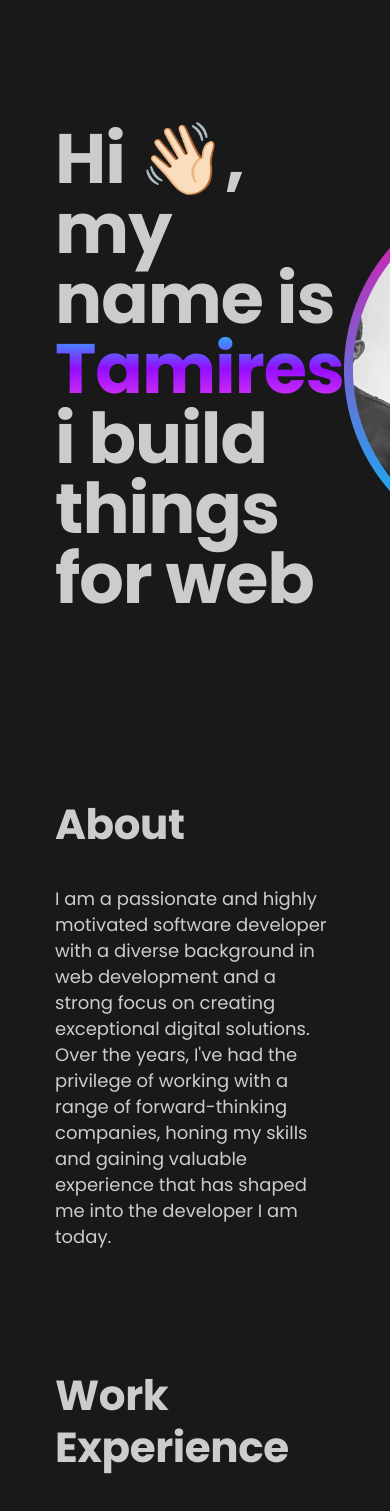
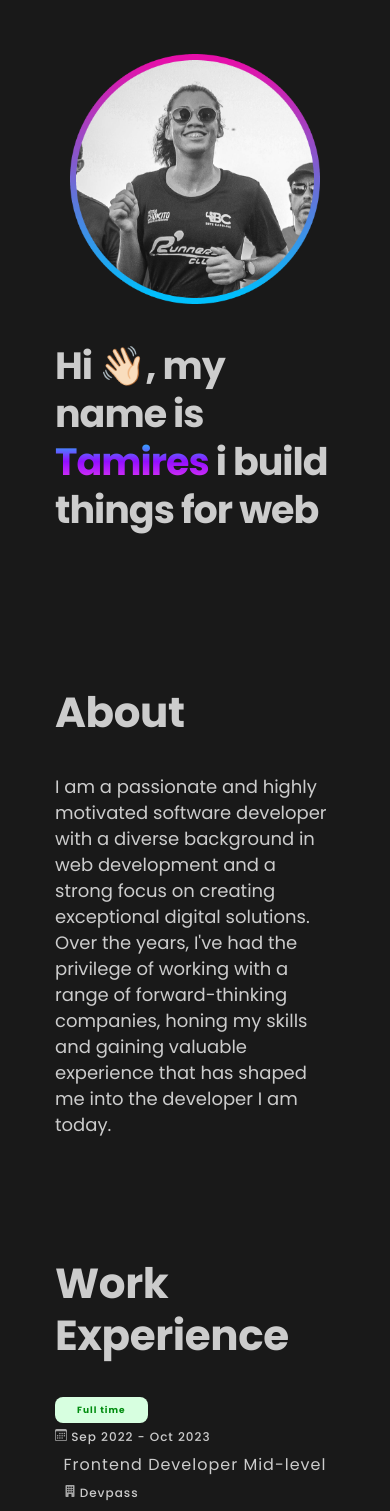
Before and after one commit to tamires-manhaes/tamires-manhaes.github.io, a React (Create React App) app: page / in a window 390 px wide. Shown: the part 200-1711 px from the top of the page. Built offline with nearby package versions, Linux system fonts and the light colour scheme.

Commit message:
layout for mobile resolutions and root bug fixed

```diff
--- a/src/App.css
+++ b/src/App.css
@@ -1,17 +1,21 @@
 body, html {
+  overflow-x: hidden;
   margin: 0;
   padding: 0;
   box-sizing: border-box;
-  overflow-x: hidden;
   background: #191919;
 }
 
 #root {
-  min-height: 100vh;
-  width: 100vw;
+  overflow-x: hidden;
   margin: 0;
   padding: 0;
   box-sizing: border-box;
+  min-height: 100vh;
+  width: 100vw;
+  position: absolute;
+  top: 0;
+  left: 0;
 }
 
 .link {
@@ -39,6 +43,11 @@ body, html {
   font-weight: 700;
   line-height: 26px;
   color: #ccc;
+
+  @media screen and (max-width: 480px) {
+    font-size: 42px;
+    line-height: 46px;
+  }
 }
 
 li, ul{
--- a/src/Sections/About/index.tsx
+++ b/src/Sections/About/index.tsx
@@ -25,7 +25,7 @@ const XPCard: FunctionComponent<IExperienceCard> = ({
       <S.XPCardWrapper>
         <S.CardDescriptionLeft>
           <h4>{position}</h4>
-          <div>
+          <div className="infosBox">
             <span>
               <BsFillBuildingFill size={12} color="#A7A7A7" /> {company}
             </span>
--- a/src/Sections/About/styles.ts
+++ b/src/Sections/About/styles.ts
@@ -43,6 +43,10 @@ export const XPCardWrapper = styled.div`
   justify-content: space-between;
   flex-direction: row;
 
+  @media screen and (max-width: 480px) {
+    flex-direction: column-reverse;
+  }
+
   span {
     color: ${theme.colors.text};
     font-family: Poppins;
@@ -66,6 +70,20 @@ export const XPCardWrapper = styled.div`
     line-height: 28px;
     letter-spacing: 1px;
     margin: 0;
+
+    @media screen and (max-width: 768px) {
+      font-size: 16px;
+    }
+  }
+
+  .infosBox {
+    display: flex;
+    flex-direction: row;
+    @media screen and (max-width: 480px) {
+      flex-direction: column;
+      align-items: flex-start;
+      width: 100%;
+    }
   }
 `;
 
@@ -73,6 +91,11 @@ export const CardDescriptionRight = styled.div`
   display: flex;
   align-items: flex-end;
   flex-direction: column;
+
+  @media screen and (max-width: 480px) {
+    align-items: flex-start;
+    width: 100%;
+  }
 `;
 
 export const CardDescriptionLeft = styled.div`
@@ -84,4 +107,8 @@ export const CardDescriptionLeft = styled.div`
   span {
     margin-right: 15px;
   }
+
+  @media screen and (max-width: 480px) {
+    flex-direction: column;
+  }
 `;
--- a/src/Sections/Hero/index.tsx
+++ b/src/Sections/Hero/index.tsx
@@ -7,10 +7,8 @@ const Hero = () => {
       <S.Wrapper>
         <S.Description>
           <p>
-            Hi 👋🏻, <br />
-            my name is <br />
-            <span className="gradient">Tamires</span> <br />i build things for
-            web
+            Hi 👋🏻, my name is <span className="gradient">Tamires</span> i build
+            things for web
           </p>
         </S.Description>
         <S.Photo src="/icons/layer-photo.png" />
--- a/src/Sections/Hero/styles.ts
+++ b/src/Sections/Hero/styles.ts
@@ -9,9 +9,23 @@ export const Wrapper = styled.div`
   display: flex;
   align-items: center;
   justify-content: space-between;
+
+  @media screen and (max-width: 768px) {
+    flex-direction: column-reverse;
+  }
 `;
 
 export const Description = styled.div`
+  padding-right: 125px;
+
+  @media screen and (max-width: 1024px) {
+    padding-right: 95px;
+  }
+
+  @media screen and (max-width: 768px) {
+    padding-right: 0;
+  }
+
   p {
     color: ${theme.colors.title};
     font-family: Poppins;
@@ -20,6 +34,15 @@ export const Description = styled.div`
     font-weight: 700;
     line-height: 70px; /* 120.69% */
     letter-spacing: -1px;
+
+    @media screen and (max-width: 768px) {
+      font-size: 58px;
+    }
+
+    @media screen and (max-width: 480px) {
+      font-size: 38px;
+      line-height: 48px;
+    }
   }
 
   .gradient {
@@ -29,4 +52,9 @@ export const Description = styled.div`
   }
 `;
 
-export const Photo = styled.img``;
+export const Photo = styled.img`
+  @media screen and (max-width: 768px) {
+    width: 250px;
+    height: 250px;
+  }
+`;
--- a/src/Sections/MyTechStack/styles.ts
+++ b/src/Sections/MyTechStack/styles.ts
@@ -31,6 +31,10 @@ export const StackItem = styled.li`
   align-items: center;
   justify-content: center;
 
+  @media screen and (max-width: 480px) {
+    width: calc(100% / 3 - 15px);
+  }
+
   .icon {
     width: 85px;
     height: 85px;
--- a/src/components/Chip/styles.ts
+++ b/src/components/Chip/styles.ts
@@ -5,7 +5,7 @@ export const Container = styled.div`
   padding: 0 22px;
   background: ${theme.colors.chip.bg};
   border-radius: 8px;
-  display: inline-flex;
+  display: inline;
 
   .label {
     color: ${theme.colors.chip.text};
--- a/src/components/Footer/styles.ts
+++ b/src/components/Footer/styles.ts
@@ -13,4 +13,8 @@ export const Wrapper = styled.div`
   align-items: center;
   justify-content: space-between;
   flex-direction: row;
+
+  @media screen and (max-width: 480px) {
+    flex-direction: column;
+  }
 `;
--- a/src/components/Header/styles.ts
+++ b/src/components/Header/styles.ts
@@ -9,7 +9,7 @@ export const Wrapper = styled.div`
 `;
 
 export const Logo = styled.span`
-  margin-right: 250px;
+  margin-right: auto;
   img {
     width: 65px;
     height: 45px;
@@ -30,9 +30,21 @@ export const MenuList = styled.ul`
   align-items: center;
   justify-content: space-evenly;
   width: 620px;
+
+  @media screen and (max-width: 768px) {
+    justify-content: flex-end;
+    width: 420px;
+  }
+
+  @media screen and (max-width: 480px) {
+    display: none;
+  }
 `;
 
 export const MenuItem = styled.li`
+  @media screen and (max-width: 768px) {
+    margin: 0 5px;
+  }
   a {
     color: ${theme.colors.linkColor};
   }
@@ -43,6 +55,14 @@ export const SocialMediaBox = styled.ul`
   align-items: center;
   justify-content: space-evenly;
   width: 135px;
+
+  @media screen and (max-width: 768px) {
+    justify-content: center;
+  }
 `;
 
-export const SocialMediaItem = styled.li``;
+export const SocialMediaItem = styled.li`
+  @media screen and (max-width: 768px) {
+    margin: 0 3px;
+  }
+`;
--- a/src/pages/Home/styles.ts
+++ b/src/pages/Home/styles.ts
@@ -4,7 +4,11 @@ export const Container = styled.main`
   margin: 15px;
   padding: 0 180px;
 
-  @media screen and (max-width: 767px) {
+  @media screen and (max-width: 1024px) {
+    padding: 0 60px;
+  }
+
+  @media screen and (max-width: 768px) {
     padding: 40px;
   }
 `;
```
